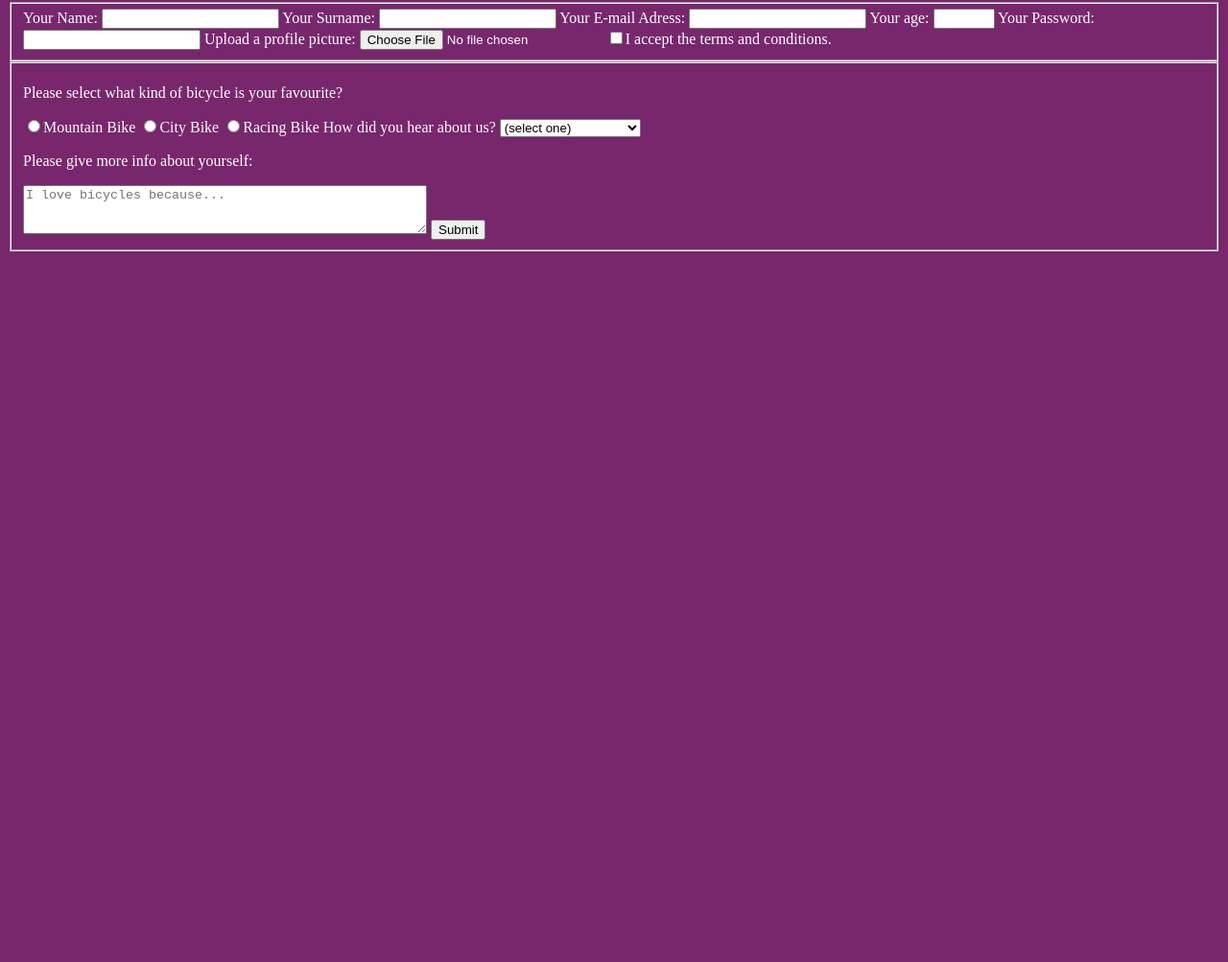
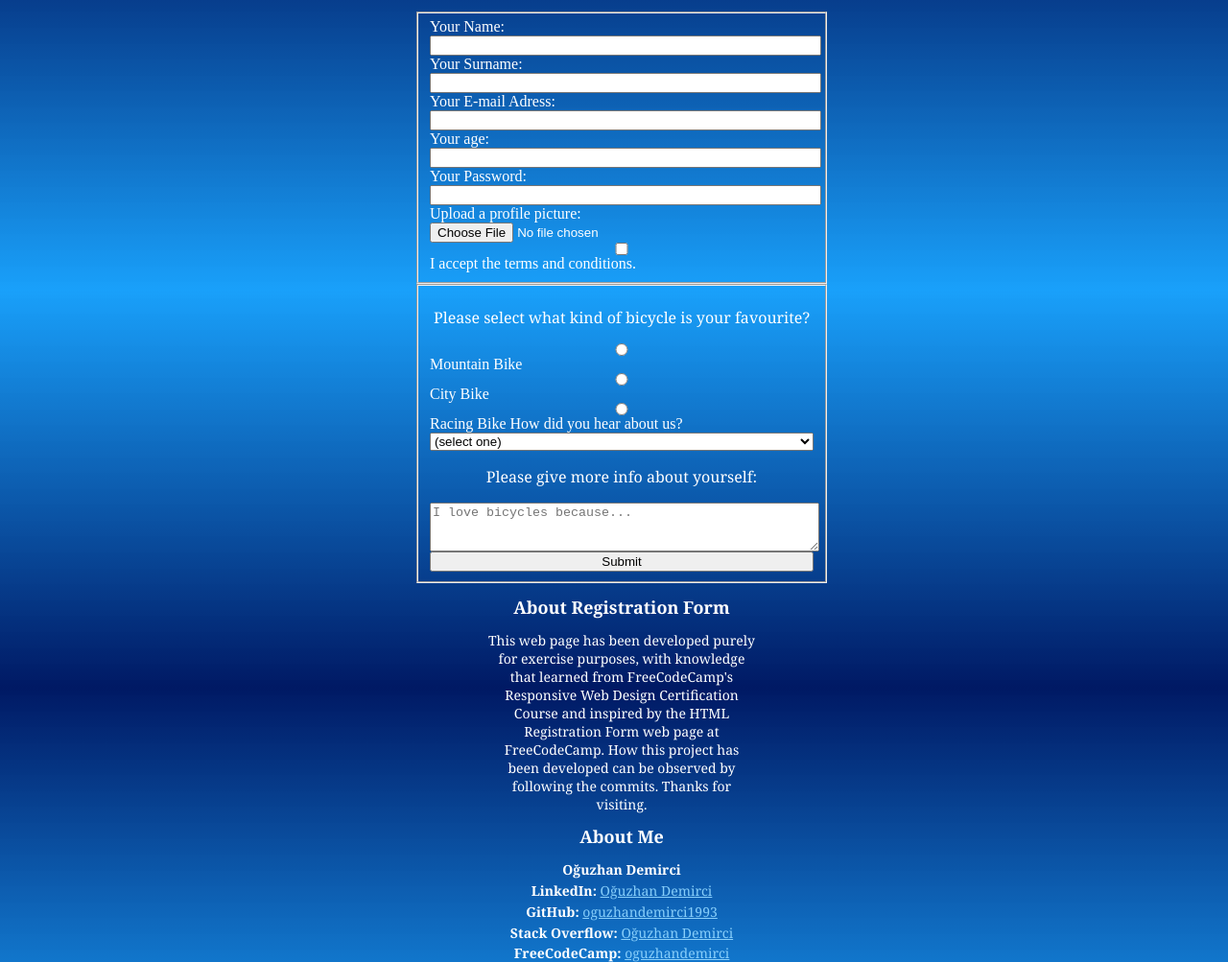
Before and after one commit to oguzhandemirci1993/Registration-Form, a plain HTML site: page index.html in a window 1280 px wide. Shown: the part 112-1115 px from the top of the page at 96% size. Before the commit the page ends 800 px from the top, so only its background shows below. Drawn offline with Linux system fonts and the light colour scheme.

Commit message:
Worked on CSS styling.

```diff
--- a/index.html
+++ b/index.html
@@ -38,5 +38,15 @@
             <input type="submit" value="Submit"></label>
         </fieldset>
     </form>
+    <footer class="footer-styling">
+        <h3 class="footer-styling h3">About Registration Form</h3>
+        <p>This web page has been developed purely for exercise purposes, with knowledge that learned from FreeCodeCamp's Responsive Web Design Certification Course and inspired by the HTML Registration Form web page at FreeCodeCamp. How this project has been developed can be observed by following the commits. Thanks for visiting.</p>
+        <h3 class="footer-styling h3">About Me</h3>
+        <p><strong>Oğuzhan Demirci</strong></p>
+        <p><strong>LinkedIn: </strong><a href="https://www.linkedin.com/in/oguzhandemirci/" target="_blank"> Oğuzhan Demirci </a></p>
+        <p><strong>GitHub: </strong><a href="https://github.com/oguzhandemirci1993" target="_blank">oguzhandemirci1993</a></p>
+        <p><strong>Stack Overflow: </strong><a href="https://stackoverflow.com/users/20921717/" target="_blank">Oğuzhan Demirci</a></p>
+        <p><strong>FreeCodeCamp: </strong><a href="https://www.freecodecamp.org/oguzhandemirci" target="_blank">oguzhandemirci</a></p>
+    </footer>
     </body>
 </html>
--- a/styles.css
+++ b/styles.css
@@ -1,4 +1,56 @@
 body {
-  background-color:#78276c;
+  background:linear-gradient(rgb(0,25,100),rgb(0,150,250,0.9),rgb(0,25,100));
+  color:white;
+  width:100vw;
+  height:100vh;
+ }
+
+fieldset,input,select,textarea {
+  display: block;
+  max-width: 400px;
+  min-width: 200px;
+  width: 60vw;
+  margin: auto;
+}
+
+p {
+font-size: 16px;
+}
+
+h1,p {
+  text-align: center;
+  font-family: Georgia, Calibri;
+}
+
+.footer-styling {
+  text-align:center;
+  font-family: Georgia, Helvetica;
+}
+
+.footer-styling h3{
+  font-size: 18px;
+  margin-top:1%;
+  margin-bottom: 1%;
+}
+
+.footer-styling p{
+  font-size: 14px;
+  margin: 0.20em 500px;
+}
+
+a {
+  color:lightskyblue;
+}
+
+a:visited {
+  color:lightblue;
+}
+
+a:hover {
+  color:lightblue;
+  ;
+}
+
+a:active {
   color:white;
 }
```
